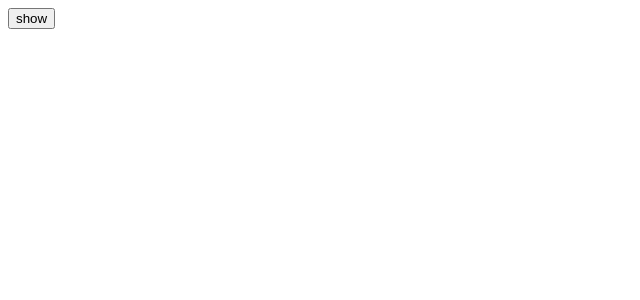
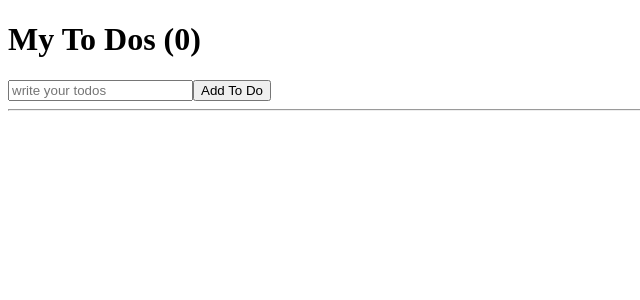
Before and after one commit to airplane22/react-for-beginners-app, a React (Create React App) app: page / in a window 1280 px wide. Shown: the top 300 px of the page, without its empty margins (0-640 px from the left). Built offline with nearby package versions, Linux system fonts and the light colour scheme.

Commit message:
~#7.1 todos list

```diff
--- a/src/App.js
+++ b/src/App.js
@@ -4,21 +4,35 @@
 
 
 
-function Hello() {
-  useEffect(() => {
-    console.log("created!"); // runs only when component is first created
-    return () => console.log("destroyed:("); // cleanup function : runs when component is destroyed, not used very often
-  }, []);
-  return <h1>Hello</h1>;
-}
+function App() {
 
-function App() {
-  const [showing, setShowing] = useState(false);
-  const onClick = () => setShowing((prev)=>!prev);
+  const [toDo, setToDo] = useState("");
+  const [toDos, setToDos] = useState([]);
+  const onChange = (event) => setToDo(event.target.value);
+  const onSubmit = (event) => {
+    event.preventDefault();
+    if (toDo === "") {
+      return ;
+    }
+    setToDo("");
+    setToDos((currentArray) => [toDo, ...currentArray]);
+  }
+  console.log(toDo);
+  console.log(toDos);
+
   return (
     <div>
-      {showing?<Hello/> : null}
-      <button onClick={onClick}>{showing? "hide" : "show"}</button>
+      <h1>My To Dos ({toDos.length})</h1>
+      <form onSubmit={onSubmit}>
+        <input value={toDo} onChange={onChange} type="text" placeholder="write your todos"></input>
+        <button>Add To Do</button>
+      </form>
+
+      <hr/>
+      <ul>
+        {toDos.map((item, index) => <li key={index}>{item}</li>)}
+      </ul>
+
     </div>
   );
 }
```
